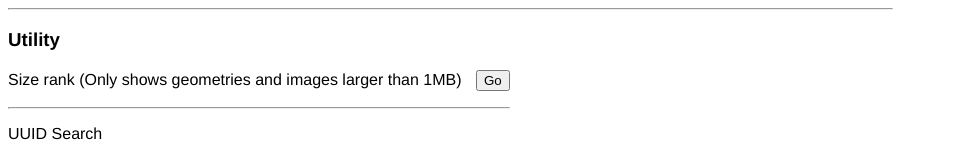
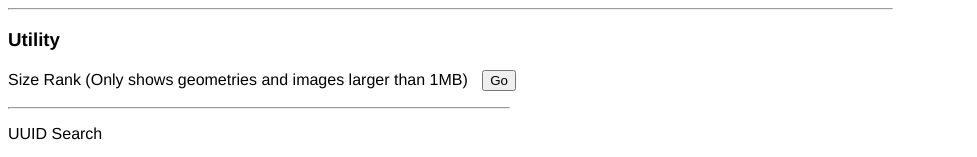
Before and after one commit to troy351/threejs-json-optimizer, a Vue app: page / in a window 1280 px wide. Shown: the part 174-331 px from the top of the page, without its empty margins (0-977 px from the left). Built offline with nearby package versions, Linux system fonts and the light colour scheme.

Commit message:
improve rank result layout

```diff
--- a/src/App.js
+++ b/src/App.js
@@ -217,14 +217,14 @@ export default {
       const scene = this.json
 
       const res = []
-      scene.images.forEach(img => res.push({ type: 'image', uuid: img.uuid, len: JSON.stringify(img).length }))
+      scene.images.forEach(img => res.push({ type: 'image   ', uuid: img.uuid, len: JSON.stringify(img).length }))
       scene.geometries.forEach(geo => res.push({ type: 'geometry', uuid: geo.uuid, len: JSON.stringify(geo).length }))
 
       const ONE_MB = 1024 ** 2
 
       this.rankResult = res.sort((a, b) => b.len - a.len)
         .filter(item => item.len > ONE_MB)
-        .map(item => `uuid: ${item.uuid} type: ${item.type} size: ${(item.len / ONE_MB).toFixed(2)}MB`).join('\n')
+        .map(item => `uuid: ${item.uuid}  type: ${item.type}  size: ${(item.len / ONE_MB).toFixed(2)}MB`).join('\n')
     }
   },
 }
--- a/src/App.vue
+++ b/src/App.vue
@@ -46,7 +46,7 @@
 
       <hr>
       <h3>Utility</h3>
-      <p>Size rank (Only shows geometries and images larger than 1MB)
+      <p>Size Rank (Only shows geometries and images larger than 1MB)
         <button style="margin-left:10px;"
                 @click="rank">Go</button>
       </p>
```
Also changed, not shown: 3 other files (tests, documents, lock files or other folders).
